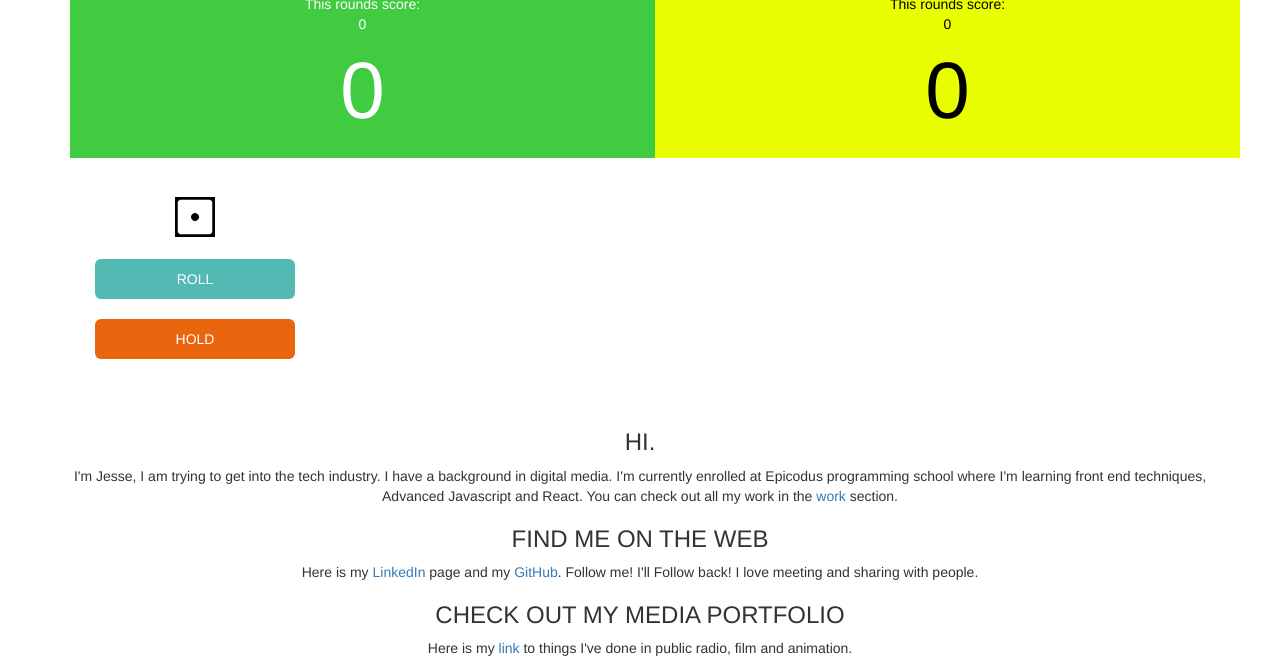
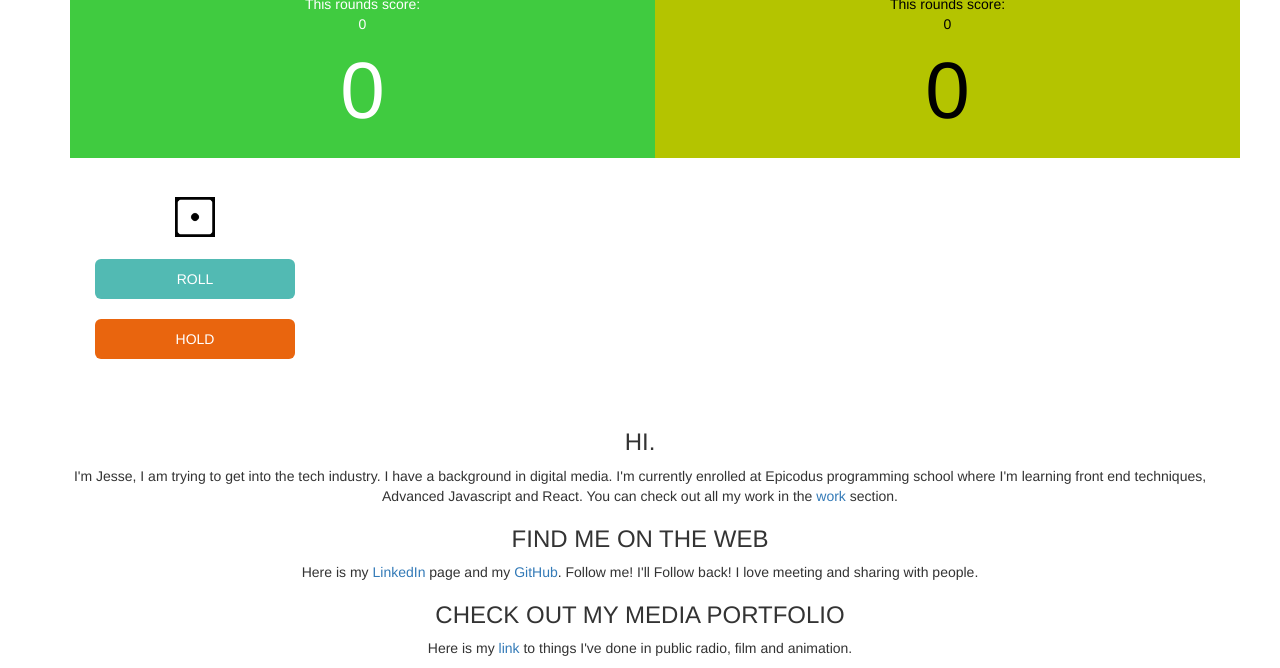
Before and after one commit to jessecallahan/Pig-Dice, a plain HTML site: page index.html in a window 1280 px wide. Shown: the part 442-1110 px from the top of the page. Drawn offline with nearby package versions, Linux system fonts and the light colour scheme.

Commit message:
changes player two color

```diff
--- a/css/styles.css
+++ b/css/styles.css
@@ -67,7 +67,7 @@ color: white;
 }
 
 #two {
-  background-color: rgb(233, 254, 0);
+  background-color: rgb(180, 196, 0);
   color: black;
   }
 
```
